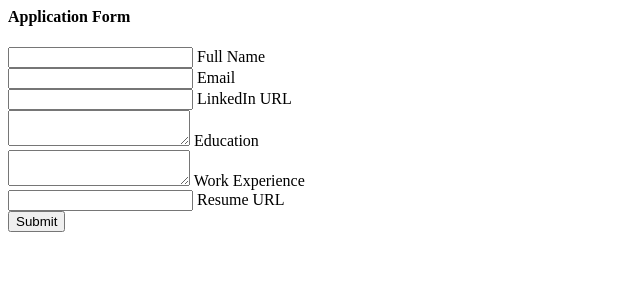
After one commit to Jemajr/jema-careers-website, a Flask app: template templates/application_form.html in a window 1280 px wide. The commit adds this page. Shown: the top 300 px of the page, without its empty margins (0-640 px from the left). Run offline with Flask 3, Linux system fonts and the light colour scheme; the template is opened without the code that fills it, so the values that code supplies are empty.

Commit message:
Store Applications in Database

```diff
--- a/app.py
+++ b/app.py
@@ -1,5 +1,5 @@
-from flask import Flask, render_template, jsonify
-from main import get_jobs, fetch_job
+from flask import Flask, render_template, jsonify, request
+from main import add_application_to_db, get_jobs, fetch_job
 
 
 app = Flask(__name__, static_folder='static')
@@ -27,6 +27,15 @@ def show_job(id):
                         job = JOB)
   #return jsonify(job)
 
+@app.route("/job/<id>/apply", methods=['post'])
+def apply_to_job(id):
+  applicant_data = dict(request.form)
+  #print(applicant_data)
+  JOB = fetch_job(id)
+  add_application_to_db(applicant_data, id)
+  return render_template('application_submitted.html',
+                         application = applicant_data,
+                        job = JOB)
 
 if __name__ == "__main__":
   app.run(host='0.0.0.0', debug=True)
--- /dev/null
+++ b/templates/application_form.html
@@ -0,0 +1,37 @@
+<h4 class="mb-3">Application Form</h4>
+<form action="/job/{{job.id}}/apply" method="post">
+
+  <div class="form-floating mb-3">
+    <input type="text" name="name" class="form-control" required>
+    <label>Full Name</label><br>
+  </div>
+
+  <div class="form-floating mb-3">
+    <input type="text" name="email" class="form-control" required>
+    <label>Email</label><br>
+  </div>
+
+  <div class="form-floating mb-3">
+    <input type="text" name="linkedin_url" class="form-control" required>
+    <label>LinkedIn URL</label><br>
+  </div>
+
+  <div class="form-floating mb-3">
+    <textarea name="education" class="form-control" required></textarea>
+    <label>Education</label><br>
+  </div>
+
+  <div class="form-floating mb-3">
+    <textarea name="work_experience" class="form-control" required></textarea>
+    <label>Work Experience</label><br>
+  </div>
+
+  <div class="form-floating mb-3">
+    <input type="text" name="resume_url" class="form-control" required>
+    <label>Resume URL</label><br>
+  </div>
+
+  <div>
+    <input type="submit" class="btn btn-primary">
+  </div>
+</form>
--- a/templates/home.html
+++ b/templates/home.html
@@ -8,10 +8,10 @@
     {% include 'nav.html' %}
     {% include 'banner.html' %}
     <div class="container" style="max-width: 820px; margin: 0 auto;">
-      <h1 class="text-center mt-4 mb-4">Jovian Careers</h1>
+      <h1 class="text-center mt-4 mb-4">Jema Careers</h1>
       <div class="row">
         <div class="col-md-6">
-      <p class="lead">At Jovian, we harness the power of artificial intelligence, data analytics, and digital transformation to drive business growth and innovation. Our team of experts leverages cutting-edge technology to deliver tailored solutions that meet the unique needs of our clients. With a passion for excellence and a commitment to quality, we empower organizations to harness the potential of their data and unlock new possibilities.</p>
+      <p class="lead">At Jema, we harness the power of artificial intelligence, data analytics, and digital transformation to drive business growth and innovation. Our team of experts leverages cutting-edge technology to deliver tailored solutions that meet the unique needs of our clients. With a passion for excellence and a commitment to quality, we empower organizations to harness the potential of their data and unlock new possibilities.</p>
         </div>
         <div class="d-none d-md-block col-md-6">
           <img src="/static/people.jpg" style="height:320px; border-radius:4px;">
--- a/templates/nav.html
+++ b/templates/nav.html
@@ -2,7 +2,7 @@
   <div class="container-fluid">
     <a class="navbar-brand" href="/">
       <img src="/static/buildings.svg" alt="Logo" width="30" height="24" class="d-inline-block align-text-top">
-      Jovian
+      Jema Careers
     </a>
   </div>
 </nav>
```
Also changed, not shown: main.py (+68 -2 lines), templates/application_submitted.html (added, +17 -0 lines), templates/jobpage.html (+4 -4 lines).
